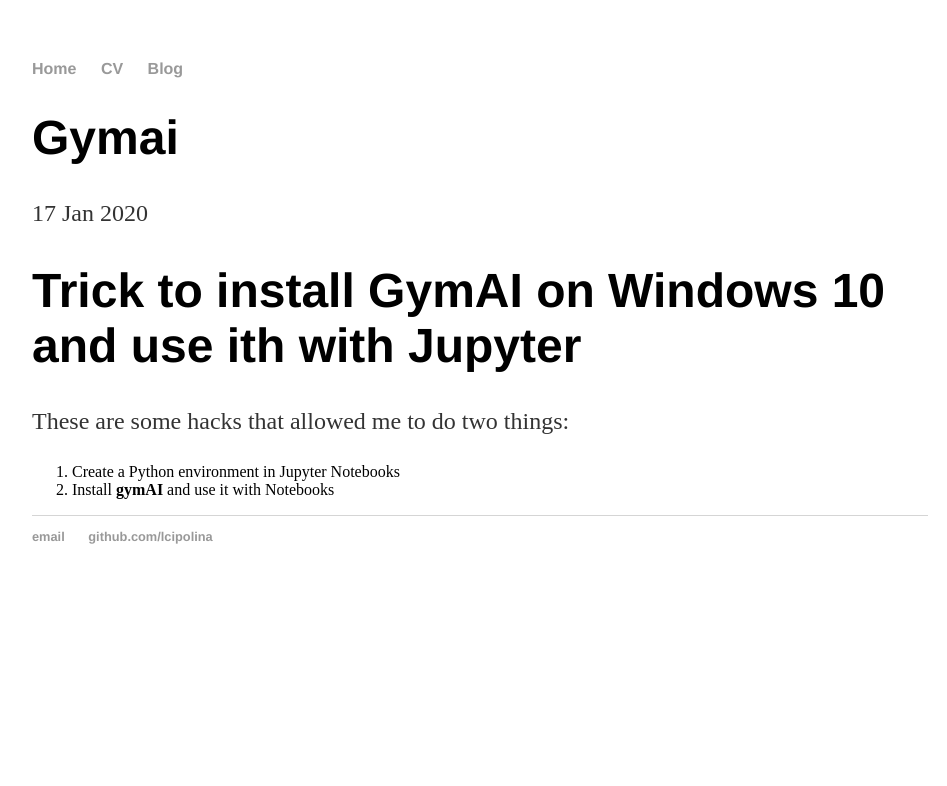
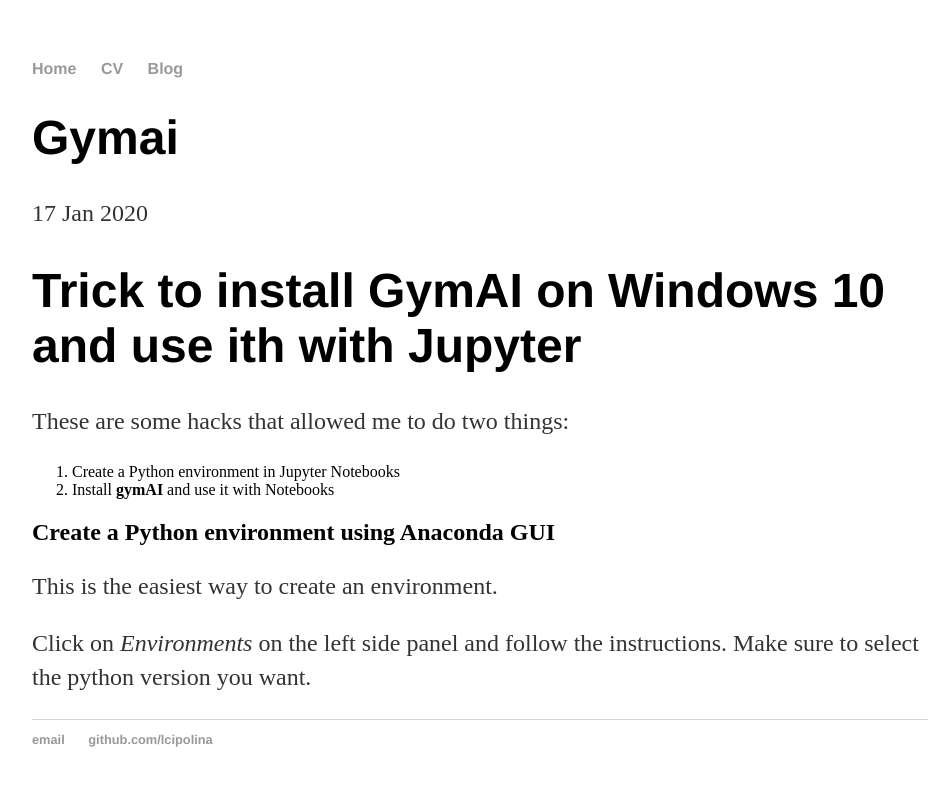
Before and after one commit to lcipolina/lcipolina.github.io, a Jekyll site: the page built from _posts/2020-01-17-gymAI.md, in a window 1280 px wide. Shown: the top 786 px of the page, without its empty margins (160-1107 px from the left). Built offline with Jekyll 4.4.1, drawn with Linux system fonts in a browser that asks for light colours; our own code applies the rules of GitHub Pages for plain Markdown files.

Commit message:
Update 2020-01-17-gymAI.md

```diff
--- a/_posts/2020-01-17-gymAI.md
+++ b/_posts/2020-01-17-gymAI.md
@@ -3,3 +3,8 @@
 These are some hacks that allowed me to do two things:
 1. Create a Python environment in Jupyter Notebooks
 2. Install **gymAI** and use it with Notebooks
+
+## Create a Python environment using Anaconda GUI
+This is the easiest way to create an environment.
+
+Click on *Environments* on the left side panel and follow the instructions. Make sure to select the python version you want.
```
